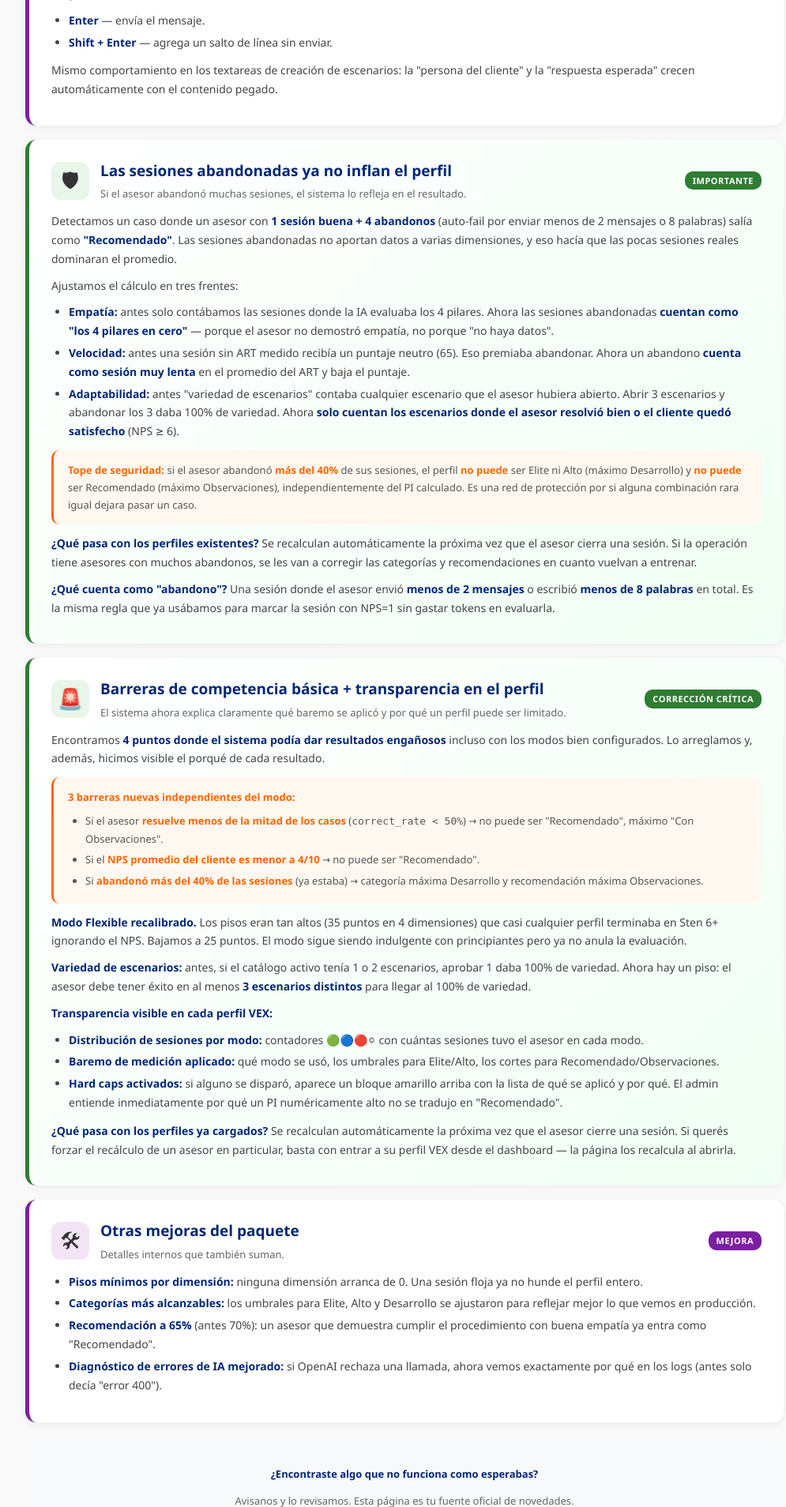
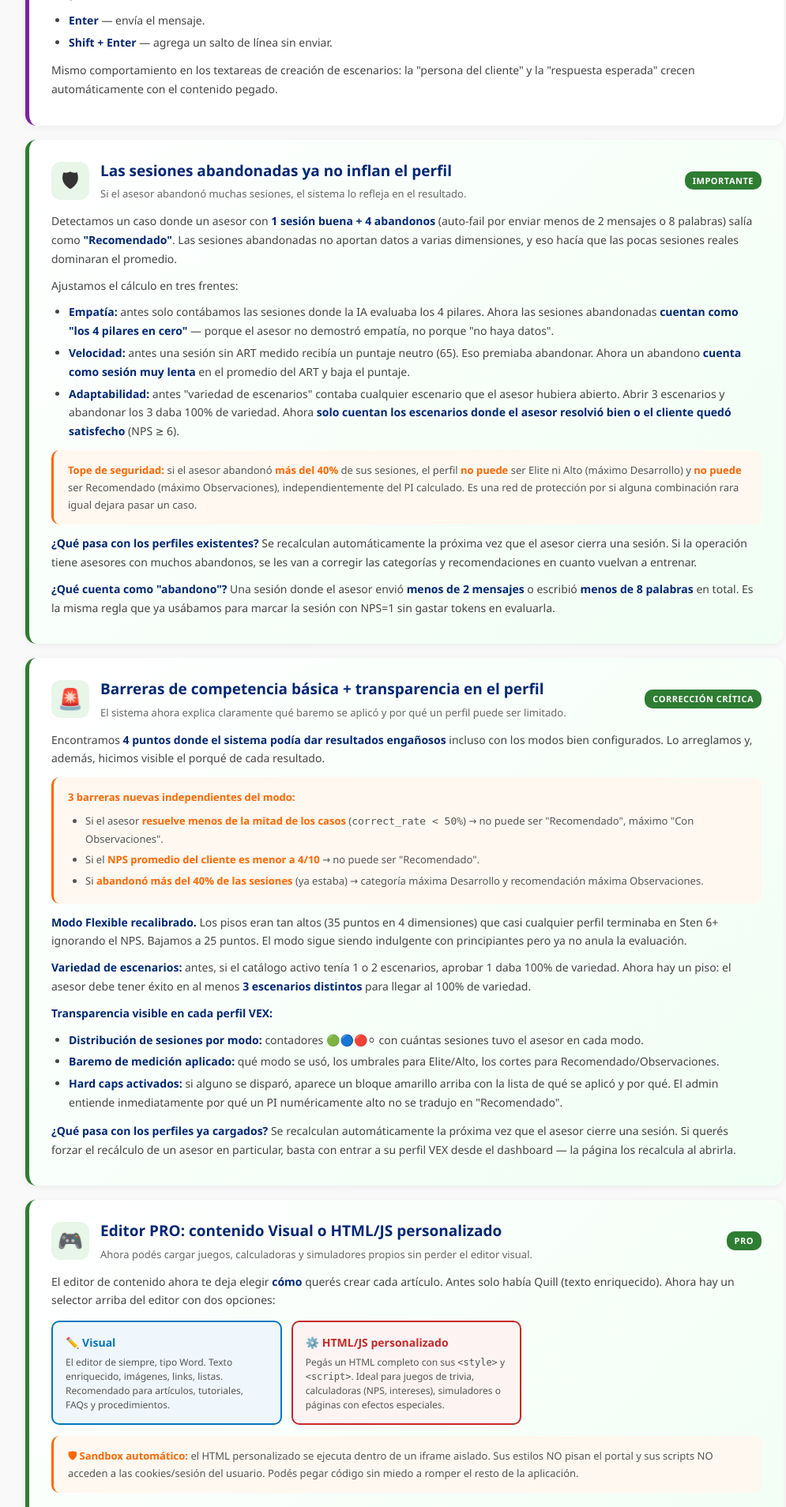
Before and after one commit to alemart87/ixpert, a Python web app: template templates/admin/novedades.html in a window 1280 px wide. Shown: the part 3854-5762 px from the top of the page at 79% size, without its empty margins (128-1123 px from the left). Run offline with Jinja, Linux system fonts and the light colour scheme; the template is opened without the code that fills it, so the values that code supplies are empty.

Commit message:
novedades: add PRO content editor card (Visual / HTML+JS) + trivia refresh

```diff
--- a/templates/admin/novedades.html
+++ b/templates/admin/novedades.html
@@ -174,6 +174,7 @@
         <a href="#empatia">💛 Rúbrica de empatía</a>
         <a href="#abandono">🛡 Fix abandonos</a>
         <a href="#caps">🚨 Barreras + transparencia</a>
+        <a href="#content-pro">🎮 Editor PRO (Visual/HTML)</a>
         <a href="#ortografia">📝 Ortografía más justa</a>
         <a href="#ia">🤖 Nuevo motor de IA</a>
         <a href="#chat">💬 Chat más cómodo</a>
@@ -463,6 +464,42 @@
         </div>
     </article>
 
+    <!-- 🎮 PRO: Editor de contenido con dos modos -->
+    <article class="nov-card featured" id="content-pro">
+        <div class="nov-card-head">
+            <div class="nov-card-icon">🎮</div>
+            <div class="nov-card-title">
+                <h2>Editor PRO: contenido Visual o HTML/JS personalizado</h2>
+                <p class="subtitle">Ahora podés cargar juegos, calculadoras y simuladores propios sin perder el editor visual.</p>
+            </div>
+            <span class="nov-card-tag">PRO</span>
+        </div>
+        <div class="nov-card-body">
+            <p>El editor de contenido ahora te deja elegir <strong>cómo</strong> querés crear cada artículo. Antes solo había Quill (texto enriquecido). Ahora hay un selector arriba del editor con dos opciones:</p>
+
+            <div class="nov-modes">
+                <div class="nov-mode standard">
+                    <h4>✏️ Visual</h4>
+                    <p>El editor de siempre, tipo Word. Texto enriquecido, imágenes, links, listas. Recomendado para artículos, tutoriales, FAQs y procedimientos.</p>
+                </div>
+                <div class="nov-mode exigente">
+                    <h4>⚙️ HTML/JS personalizado</h4>
+                    <p>Pegás un HTML completo con sus <code>&lt;style&gt;</code> y <code>&lt;script&gt;</code>. Ideal para juegos de trivia, calculadoras (NPS, intereses), simuladores o páginas con efectos especiales.</p>
+                </div>
+            </div>
+
+            <div class="nov-highlight">
+                <strong>🛡 Sandbox automático:</strong> el HTML personalizado se ejecuta dentro de un iframe aislado. Sus estilos NO pisan el portal y sus scripts NO acceden a las cookies/sesión del usuario. Podés pegar código sin miedo a romper el resto de la aplicación.
+            </div>
+
+            <p><strong>Botón Previsualizar:</strong> mientras editás en modo HTML, podés clickear "👁 Previsualizar" para ver tu juego/calculadora corriendo en el sandbox <em>antes</em> de guardar. Cualquier ajuste se ve al toque.</p>
+
+            <p><strong>Sincronización inteligente desde el repositorio:</strong> el sistema ahora guarda un hash del archivo fuente. Cuando se actualiza el repo y se redeploya, los contenidos que <em>no</em> fueron editados manualmente se actualizan automáticamente. Los que el admin tocó <em>se preservan</em> — no se pisan.</p>
+
+            <p><strong>Trivia actualizada:</strong> el juego de trivia que ya estaba subido se renovó con <strong>43 preguntas</strong> incluyendo casos de BPM, Bancard, refinanciación, seguros, oficiales de cuenta y más. Lo vas a ver al entrar a <code>/content/game1</code>.</p>
+        </div>
+    </article>
+
     <!-- Mejoras menores agrupadas -->
     <article class="nov-card feature-ux">
         <div class="nov-card-head">
```
